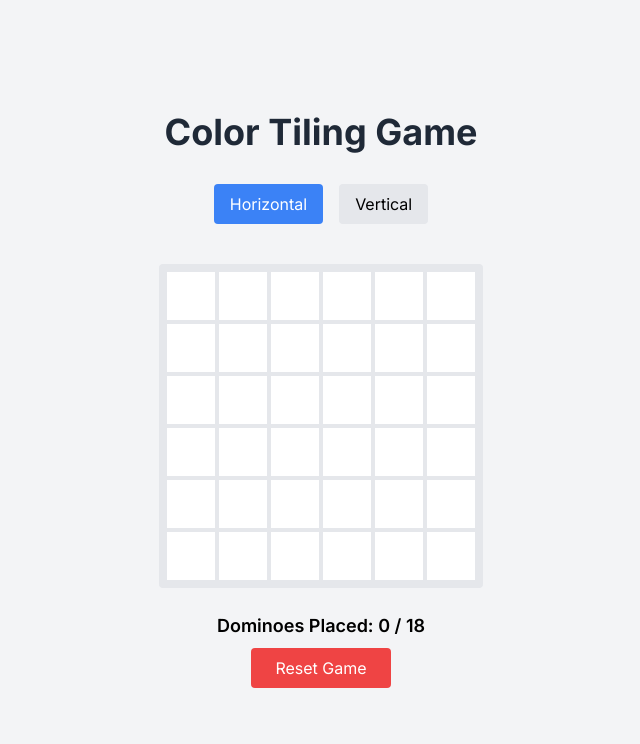
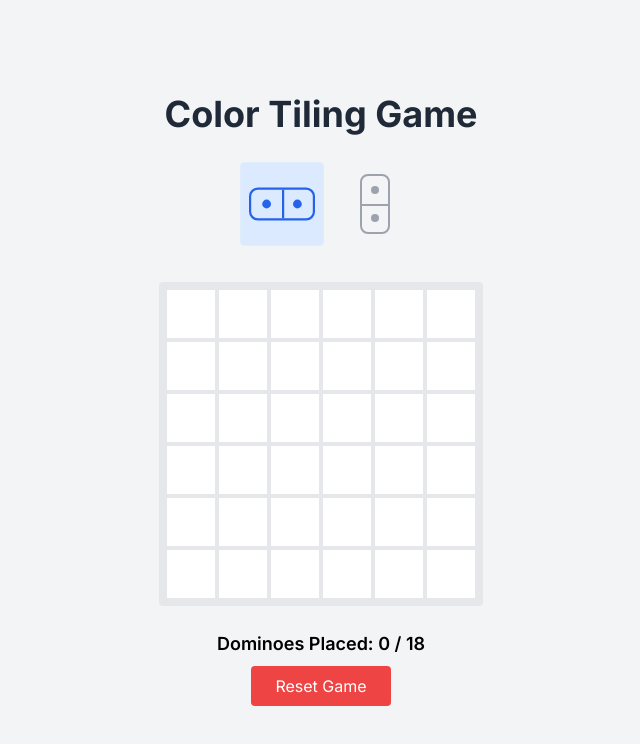
Before and after one commit to dhyan14/color-tiling, a Next.js app: page / in a window 1280 px wide. Shown: the top 744 px of the page, without its empty margins (319-959 px from the left). Built offline with nearby package versions, Linux system fonts and the light colour scheme.

Commit message:
Enhance GameBoard component with improved button styles and visual indicators for horizontal and vertical domino placement

```diff
--- a/src/components/GameBoard.tsx
+++ b/src/components/GameBoard.tsx
@@ -91,26 +91,36 @@ export default function GameBoard() {
 
   return (
     <div className="flex flex-col items-center gap-6">
-      <div className="flex gap-4 mb-4">
+      <div className="flex gap-8 mb-4">
         <button
           onClick={() => setSelectedOrientation('horizontal')}
-          className={`px-4 py-2 rounded ${
+          className={`p-2 rounded transition-all ${
             selectedOrientation === 'horizontal'
-              ? 'bg-blue-500 text-white'
-              : 'bg-gray-200'
+              ? 'bg-blue-100 text-blue-600 scale-110'
+              : 'text-gray-400 hover:text-gray-600'
           }`}
+          title="Place horizontal domino"
         >
-          Horizontal
+          <div className="w-[60px] h-[30px] border-2 border-current rounded-lg relative">
+            <div className="absolute top-0 bottom-0 left-1/2 w-0.5 bg-current"/>
+            <div className="absolute left-[25%] top-1/2 -translate-x-1/2 -translate-y-1/2 w-2 h-2 rounded-full bg-current"/>
+            <div className="absolute left-[75%] top-1/2 -translate-x-1/2 -translate-y-1/2 w-2 h-2 rounded-full bg-current"/>
+          </div>
         </button>
         <button
           onClick={() => setSelectedOrientation('vertical')}
-          className={`px-4 py-2 rounded ${
+          className={`p-2 rounded transition-all ${
             selectedOrientation === 'vertical'
-              ? 'bg-blue-500 text-white'
-              : 'bg-gray-200'
+              ? 'bg-blue-100 text-blue-600 scale-110'
+              : 'text-gray-400 hover:text-gray-600'
           }`}
+          title="Place vertical domino"
         >
-          Vertical
+          <div className="w-[30px] h-[60px] border-2 border-current rounded-lg relative">
+            <div className="absolute left-0 right-0 top-1/2 h-0.5 bg-current"/>
+            <div className="absolute left-1/2 top-[25%] -translate-x-1/2 -translate-y-1/2 w-2 h-2 rounded-full bg-current"/>
+            <div className="absolute left-1/2 top-[75%] -translate-x-1/2 -translate-y-1/2 w-2 h-2 rounded-full bg-current"/>
+          </div>
         </button>
       </div>
 
```
